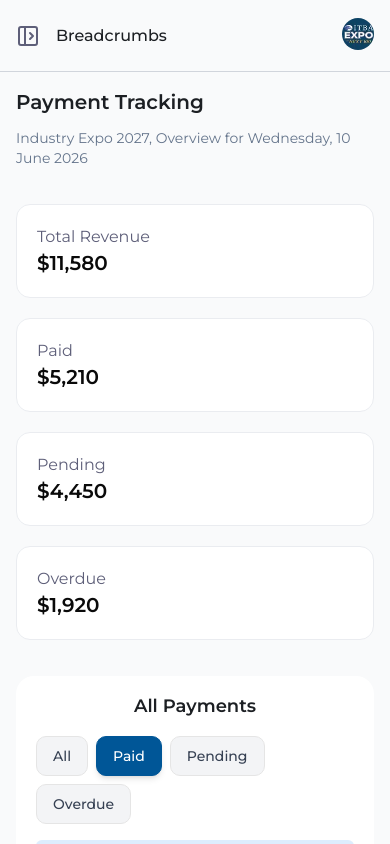
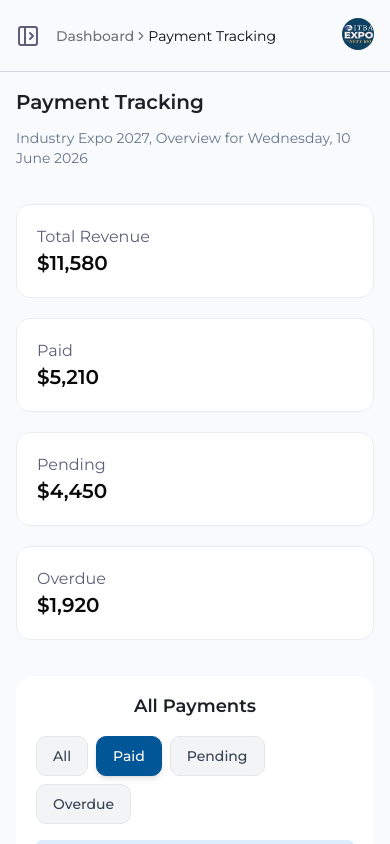
Before and after one commit to backbencherstudio/hanoijane01, a Next.js app: page /dashboard/payment-tracking in a window 390 px wide. Built offline with nearby package versions, Linux system fonts and the light colour scheme.

Commit message:
breadcrumb added in dashboard navbar

```diff
--- /dev/null
+++ b/app/dashboard/_components/DashboardBreadcrumb.tsx
@@ -0,0 +1,171 @@
+"use client";
+
+import Link from "next/link";
+import { usePathname } from "next/navigation";
+
+import {
+  Breadcrumb,
+  BreadcrumbEllipsis,
+  BreadcrumbItem,
+  BreadcrumbLink,
+  BreadcrumbList,
+  BreadcrumbPage,
+  BreadcrumbSeparator,
+} from "@/components/ui/breadcrumb";
+
+import { Button } from "@/components/ui/button";
+
+import {
+  DropdownMenu,
+  DropdownMenuContent,
+  DropdownMenuGroup,
+  DropdownMenuItem,
+  DropdownMenuTrigger,
+} from "@/components/ui/dropdown-menu";
+
+// -------------------------------------------
+// Friendly route names
+// -------------------------------------------
+const breadcrumbMap: Record<string, string> = {
+  dashboard: "Dashboard",
+
+  settings: "Settings",
+  "my-profile": "My Profile",
+  "password-security": "Password & Security",
+  notification: "Notification",
+  "event-setting": "Event Setting",
+
+  "stand-management": "Stand Management",
+  stands: "View All Stands",
+  "stand-price": "Stand Price",
+
+  "booking-management": "Booking Management",
+  "payment-tracking": "Payment Tracking",
+  "document-review": "Document Review",
+};
+
+// -------------------------------------------
+// Format URL if not found in breadcrumbMap
+// -------------------------------------------
+const formatLabel = (segment: string) =>
+  segment
+    .replace(/-/g, " ")
+    .replace(/\b\w/g, (char) => char.toUpperCase());
+
+export default function DashboardBreadcrumb() {
+  const pathname = usePathname();
+
+  const segments = pathname.split("/").filter(Boolean);
+
+  const breadcrumbs = segments.map((segment, index) => ({
+    href: "/" + segments.slice(0, index + 1).join("/"),
+    label: breadcrumbMap[segment] ?? formatLabel(segment),
+  }));
+
+  const showEllipsis = breadcrumbs.length > 2;
+
+  return (
+    <Breadcrumb>
+      <BreadcrumbList>
+        {/* ================================
+            MOBILE
+            Dashboard > ... > Current Page
+        ================================= */}
+        <div className="flex md:hidden items-center">
+          {/* First */}
+          <BreadcrumbItem>
+            <BreadcrumbLink asChild>
+              <Link href={breadcrumbs[0].href}>{breadcrumbs[0].label}</Link>
+            </BreadcrumbLink>
+          </BreadcrumbItem>
+
+          {showEllipsis ? (
+            <>
+              <BreadcrumbSeparator />
+
+              {/* Dropdown */}
+              <BreadcrumbItem>
+                <DropdownMenu>
+                  <DropdownMenuTrigger asChild>
+                    <Button variant="ghost" size="icon" className="size-8">
+                      <BreadcrumbEllipsis className="size-4" />
+                    </Button>
+                  </DropdownMenuTrigger>
+
+                  <DropdownMenuContent align="start">
+                    <DropdownMenuGroup>
+                      {breadcrumbs
+                        .slice(1, breadcrumbs.length - 1)
+                        .map((item) => (
+                          <DropdownMenuItem key={item.href} asChild>
+                            <Link href={item.href}>{item.label}</Link>
+                          </DropdownMenuItem>
+                        ))}
+                    </DropdownMenuGroup>
+                  </DropdownMenuContent>
+                </DropdownMenu>
+              </BreadcrumbItem>
+
+              <BreadcrumbSeparator />
+
+              {/* Current page */}
+              <BreadcrumbItem>
+                <BreadcrumbPage>
+                  {breadcrumbs[breadcrumbs.length - 1].label}
+                </BreadcrumbPage>
+              </BreadcrumbItem>
+            </>
+          ) : (
+            <>
+              {breadcrumbs.slice(1).map((item, index) => {
+                const isLast = index === breadcrumbs.slice(1).length - 1;
+
+                return (
+                  <div key={item.href} className="flex items-center">
+                    <BreadcrumbSeparator />
+
+                    <BreadcrumbItem>
+                      {isLast ? (
+                        <BreadcrumbPage>{item.label}</BreadcrumbPage>
+                      ) : (
+                        <BreadcrumbLink asChild>
+                          <Link href={item.href}>{item.label}</Link>
+                        </BreadcrumbLink>
+                      )}
+                    </BreadcrumbItem>
+                  </div>
+                );
+              })}
+            </>
+          )}
+        </div>
+
+        {/* ================================
+            DESKTOP
+            Show every breadcrumb
+        ================================= */}
+        <div className="hidden md:flex items-center">
+          {breadcrumbs.map((item, index) => {
+            const isLast = index === breadcrumbs.length - 1;
+
+            return (
+              <div key={item.href} className="flex items-center">
+                <BreadcrumbItem>
+                  {isLast ? (
+                    <BreadcrumbPage>{item.label}</BreadcrumbPage>
+                  ) : (
+                    <BreadcrumbLink asChild>
+                      <Link href={item.href}>{item.label}</Link>
+                    </BreadcrumbLink>
+                  )}
+                </BreadcrumbItem>
+
+                {!isLast && <BreadcrumbSeparator> <span className="font-semibold px-1 text-lg">/</span></BreadcrumbSeparator>}
+              </div>
+            );
+          })}
+        </div>
+      </BreadcrumbList>
+    </Breadcrumb>
+  );
+}
--- a/app/dashboard/_components/Navbar.tsx
+++ b/app/dashboard/_components/Navbar.tsx
@@ -2,6 +2,7 @@
 
 import { PanelLeftOpen, User } from "lucide-react";
 import Image from "next/image";
+import DashboardBreadcrumb from "./DashboardBreadcrumb";
 
 type NavbarProps = {
   setIsOpen: React.Dispatch<React.SetStateAction<boolean>>;
@@ -35,12 +36,14 @@ const Navbar = ({ setIsOpen }: NavbarProps) => {
           <PanelLeftOpen className="size-6 text-accent" />
         </button>
 
-        <p className="font-medium">Breadcrumbs</p>
+        <div className="font-medium">
+            <DashboardBreadcrumb />
+        </div>
       </div>
 
       <div>
         <div>
-          <div className="flex items-center gap-2 space-y-1 justify-center items-center">
+          <div className="flex items-center gap-2 space-y-1 justify-center">
             {user?.image ? (
               <Image
                 src={user.image}
--- /dev/null
+++ b/components/ui/breadcrumb.tsx
@@ -0,0 +1,122 @@
+import * as React from "react"
+import { Slot } from "radix-ui"
+
+import { cn } from "@/lib/utils"
+import { ChevronRightIcon, MoreHorizontalIcon } from "lucide-react"
+
+function Breadcrumb({ className, ...props }: React.ComponentProps<"nav">) {
+  return (
+    <nav
+      aria-label="breadcrumb"
+      data-slot="breadcrumb"
+      className={cn(className)}
+      {...props}
+    />
+  )
+}
+
+function BreadcrumbList({ className, ...props }: React.ComponentProps<"ol">) {
+  return (
+    <ol
+      data-slot="breadcrumb-list"
+      className={cn(
+        "flex flex-wrap items-center gap-1.5 text-sm wrap-break-word text-muted-foreground",
+        className
+      )}
+      {...props}
+    />
+  )
+}
+
+function BreadcrumbItem({ className, ...props }: React.ComponentProps<"li">) {
+  return (
+    <li
+      data-slot="breadcrumb-item"
+      className={cn("inline-flex items-center gap-1", className)}
+      {...props}
+    />
+  )
+}
+
+function BreadcrumbLink({
+  asChild,
+  className,
+  ...props
+}: React.ComponentProps<"a"> & {
+  asChild?: boolean
+}) {
+  const Comp = asChild ? Slot.Root : "a"
+
+  return (
+    <Comp
+      data-slot="breadcrumb-link"
+      className={cn("transition-colors hover:text-foreground", className)}
+      {...props}
+    />
+  )
+}
+
+function BreadcrumbPage({ className, ...props }: React.ComponentProps<"span">) {
+  return (
+    <span
+      data-slot="breadcrumb-page"
+      role="link"
+      aria-disabled="true"
+      aria-current="page"
+      className={cn("font-normal text-foreground", className)}
+      {...props}
+    />
+  )
+}
+
+function BreadcrumbSeparator({
+  children,
+  className,
+  ...props
+}: React.ComponentProps<"li">) {
+  return (
+    <li
+      data-slot="breadcrumb-separator"
+      role="presentation"
+      aria-hidden="true"
+      className={cn("[&>svg]:size-3.5", className)}
+      {...props}
+    >
+      {children ?? (
+        <ChevronRightIcon />
+      )}
+    </li>
+  )
+}
+
+function BreadcrumbEllipsis({
+  className,
+  ...props
+}: React.ComponentProps<"span">) {
+  return (
+    <span
+      data-slot="breadcrumb-ellipsis"
+      role="presentation"
+      aria-hidden="true"
+      className={cn(
+        "flex size-5 items-center justify-center [&>svg]:size-4",
+        className
+      )}
+      {...props}
+    >
+      <MoreHorizontalIcon
+      />
+      <span className="sr-only">More</span>
+    </span>
+  )
+}
+
+export {
+  Breadcrumb,
+  BreadcrumbList,
+  BreadcrumbItem,
+  BreadcrumbLink,
+  BreadcrumbPage,
+  BreadcrumbSeparator,
+  BreadcrumbEllipsis,
+}
```
